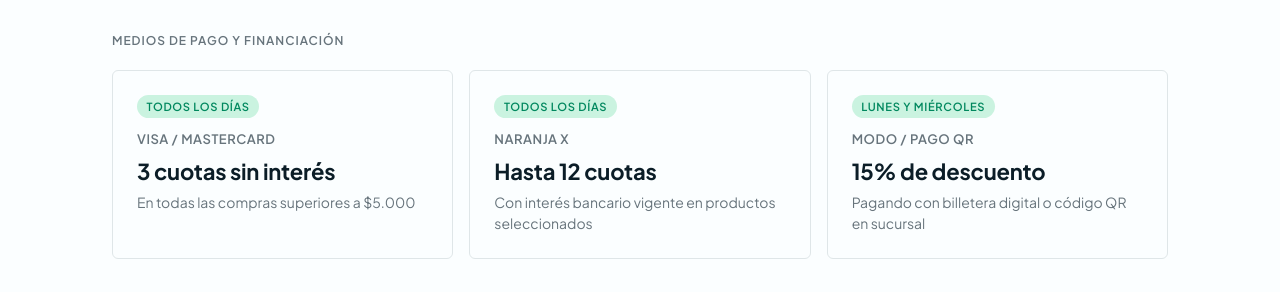
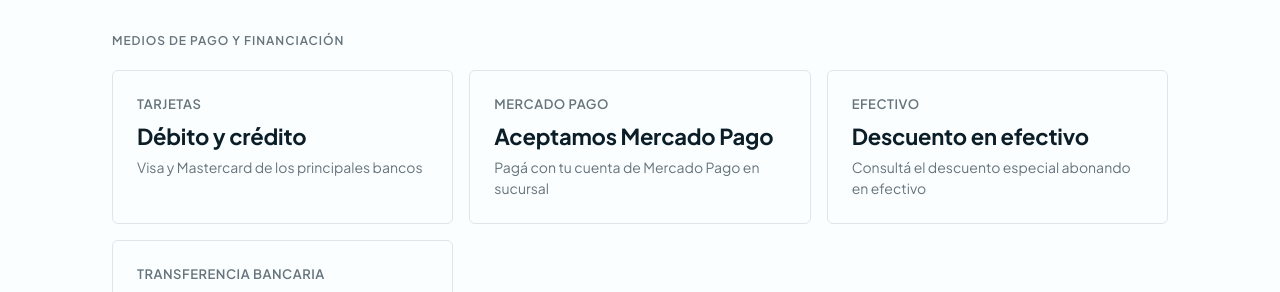
Before and after one commit to luciapuccini/farmacia_duret, a Next.js app: page /offers in a window 1280 px wide. Shown: the part 508-800 px from the top of the page. Built offline with nearby package versions, Linux system fonts and the light colour scheme; no server answers.

Commit message:
FIX: payment methods

```diff
--- a/src/app/offers/offers.module.scss
+++ b/src/app/offers/offers.module.scss
@@ -112,20 +112,6 @@
   }
 }
 
-.cardBadge {
-  display: inline-block;
-  align-self: flex-start;
-  font-size: 0.7rem;
-  font-weight: var(--font-weight-strong);
-  text-transform: uppercase;
-  letter-spacing: 0.06em;
-  background: var(--green-100);
-  color: var(--green-700);
-  padding: 0.2rem 0.6rem;
-  border-radius: var(--radius-pill);
-  margin-bottom: 0.25rem;
-}
-
 .cardBrand {
   font-size: 0.8125rem;
   font-weight: var(--font-weight-strong);
--- a/src/app/offers/page.tsx
+++ b/src/app/offers/page.tsx
@@ -1,41 +1,44 @@
-import styles from './offers.module.scss'
+import styles from "./offers.module.scss";
 
 const creditOffers = [
 	{
 		id: 1,
-    brand: 'Visa / Mastercard',
-    headline: '3 cuotas sin interés',
-    detail: 'En todas las compras superiores a $5.000',
-    badge: 'Todos los días',
+		brand: "Tarjetas",
+		headline: "Débito y crédito",
+		detail: "Visa y Mastercard de los principales bancos",
 	},
 	{
-    id: 2,
-    brand: 'Naranja X',
-    headline: 'Hasta 12 cuotas',
-    detail: 'Con interés bancario vigente en productos seleccionados',
-    badge: 'Todos los días',
+		id: 4,
+		brand: "Mercado Pago",
+		headline: "Aceptamos Mercado Pago",
+		detail: "Pagá con tu cuenta de Mercado Pago en sucursal",
 	},
 	{
-    id: 3,
-    brand: 'MODO / Pago QR',
-    headline: '15% de descuento',
-    detail: 'Pagando con billetera digital o código QR en sucursal',
-    badge: 'Lunes y miércoles',
+		id: 5,
+		brand: "Efectivo",
+		headline: "Descuento en efectivo",
+		detail: "Consultá el descuento especial abonando en efectivo",
 	},
-]
+	{
+		id: 6,
+		brand: "Transferencia bancaria",
+		headline: "Transferencia",
+		detail: "Aceptamos transferencias bancarias al momento de la compra",
+	},
+];
 
 export default function OfertasPage() {
 	return (
 		<section className={styles.container}>
-
 			{/* Banner */}
 			<div className={styles.banner}>
 				<div className={styles.bannerContent}>
 					<p className={styles.bannerEyebrow}>Promociones vigentes</p>
 					<h2 className={styles.bannerHeadline}>Más salud, menos gasto</h2>
 					<p className={styles.bannerSub}>
-            Descubrí todas nuestras ofertas y medios de pago disponibles en Farmacia Duret.
-            Actualizamos nuestras promociones regularmente para que siempre encuentres el mejor precio.
+						Descubrí todas nuestras ofertas y medios de pago disponibles en
+						Farmacia Duret. Actualizamos nuestras promociones regularmente para
+						que siempre encuentres el mejor precio.
 					</p>
 				</div>
 			</div>
@@ -44,9 +47,8 @@
 			<div className={styles.cardsSection}>
 				<h3 className={styles.sectionTitle}>Medios de pago y financiación</h3>
 				<div className={styles.cardsGrid}>
-          {creditOffers.map(({ id, brand, headline, detail, badge }) => (
+					{creditOffers.map(({ id, brand, headline, detail }) => (
 						<div key={id} className={styles.card}>
-              <span className={styles.cardBadge}>{badge}</span>
 							<p className={styles.cardBrand}>{brand}</p>
 							<p className={styles.cardHeadline}>{headline}</p>
 							<p className={styles.cardDetail}>{detail}</p>
@@ -54,7 +56,6 @@
 					))}
 				</div>
 			</div>
-
 		</section>
-  )
+	);
 }
```
Lines whose indentation alone changed are shown as unchanged.
